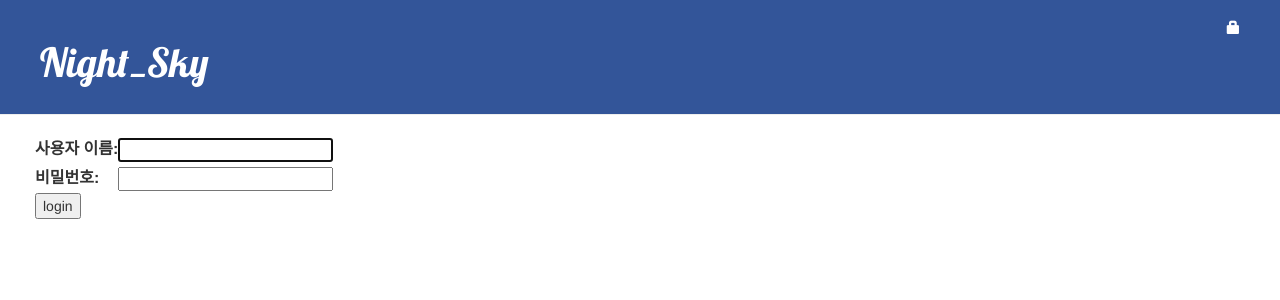
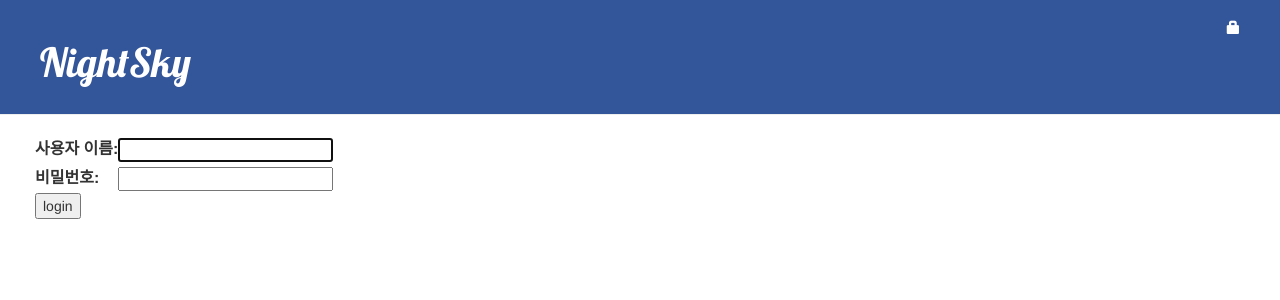
Before and after one commit to holenet/my-first-blog, a Django app: page /accounts/login/?next=/post/1/ in a window 1280 px wide. Shown: the top 300 px of the page. Run offline with Django 3.2, Linux system fonts and the light colour scheme; some libraries are stand-ins or nearby versions.

Commit message:
return to normal state

```diff
--- a/blog/templates/blog/base.html
+++ b/blog/templates/blog/base.html
@@ -22,7 +22,7 @@
 			{% else %}
 				<a href="{% url 'login' %}" class="top-menu"><span class="glyphicon glyphicon-lock"></span></a>
 			{% endif %}
-			<h1><a href="/">Night_Sky</a></h1>
+			<h1><a href="/">NightSky</a></h1>
 		</div>
 
 		<div class="content container">
```
